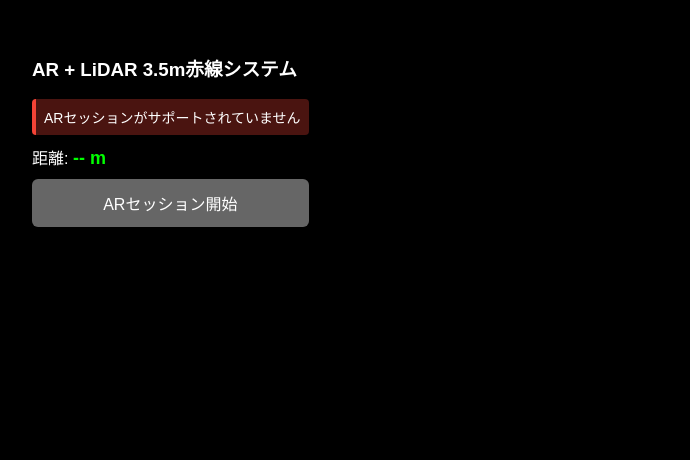
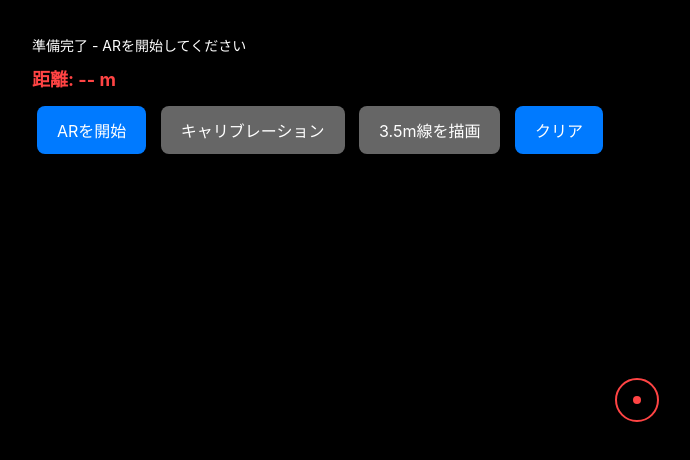
Before and after one commit to shin-w21/test-repository, a plain HTML site: page index.html in a window 1280 px wide. Shown: the whole page, without its empty margins (3-693 px from the left). Drawn offline with nearby package versions, Linux system fonts and the light colour scheme.

Commit message:
Update index.html

```diff
--- a/index.html
+++ b/index.html
@@ -3,299 +3,343 @@
 <head>
     <meta charset="UTF-8">
     <meta name="viewport" content="width=device-width, initial-scale=1.0">
-    <title>AR + LiDAR 3.5m赤線表示</title>
+    <title>AR 3.5m 距離線</title>
     <script src="https://cdnjs.cloudflare.com/ajax/libs/three.js/r128/three.min.js"></script>
     <style>
         body {
             margin: 0;
             padding: 0;
             background: #000;
-            font-family: Arial, sans-serif;
+            font-family: -apple-system, BlinkMacSystemFont, 'Segoe UI', Roboto, sans-serif;
             overflow: hidden;
         }
 
         #container {
-            position: fixed;
+            width: 100vw;
+            height: 100vh;
+            position: relative;
+        }
+
+        #video {
+            width: 100%;
+            height: 100%;
+            object-fit: cover;
+            position: absolute;
             top: 0;
             left: 0;
-            width: 100%;
-            height: 100%;
         }
 
-        #ui {
-            position: fixed;
+        #canvas {
+            position: absolute;
+            top: 0;
+            left: 0;
+            pointer-events: none;
+        }
+
+        #controls {
+            position: absolute;
             top: 20px;
             left: 20px;
-            z-index: 1000;
-            color: white;
+            right: 20px;
             background: rgba(0, 0, 0, 0.7);
             padding: 15px;
-            border-radius: 8px;
-            max-width: 300px;
+            border-radius: 10px;
+            color: white;
+            backdrop-filter: blur(10px);
+            z-index: 1000;
         }
 
-        #startButton {
-            background: #4CAF50;
+        #status {
+            font-size: 14px;
+            margin-bottom: 10px;
+        }
+
+        #distance {
+            font-size: 18px;
+            font-weight: bold;
+            margin-bottom: 10px;
+            color: #ff4444;
+        }
+
+        button {
+            background: #007AFF;
             color: white;
             border: none;
-            padding: 12px 24px;
+            padding: 12px 20px;
+            border-radius: 8px;
             font-size: 16px;
-            border-radius: 6px;
+            margin: 5px;
             cursor: pointer;
-            margin-top: 10px;
-            width: 100%;
+            font-family: inherit;
         }
 
-        #startButton:hover {
-            background: #45a049;
+        button:hover {
+            background: #0056CC;
         }
 
-        #startButton:disabled {
+        button:disabled {
             background: #666;
             cursor: not-allowed;
         }
 
-        .status {
-            margin: 10px 0;
-            padding: 8px;
-            border-radius: 4px;
-            font-size: 14px;
+        #crosshair {
+            position: absolute;
+            top: 50%;
+            left: 50%;
+            transform: translate(-50%, -50%);
+            width: 40px;
+            height: 40px;
+            border: 2px solid #ff4444;
+            border-radius: 50%;
+            pointer-events: none;
+            z-index: 100;
         }
 
-        .status.info {
-            background: rgba(33, 150, 243, 0.3);
-            border-left: 4px solid #2196F3;
+        #crosshair::before {
+            content: '';
+            position: absolute;
+            top: 50%;
+            left: 50%;
+            transform: translate(-50%, -50%);
+            width: 8px;
+            height: 8px;
+            background: #ff4444;
+            border-radius: 50%;
         }
 
-        .status.success {
-            background: rgba(76, 175, 80, 0.3);
-            border-left: 4px solid #4CAF50;
-        }
-
-        .status.error {
-            background: rgba(244, 67, 54, 0.3);
-            border-left: 4px solid #f44336;
-        }
-
-        #distance {
-            color: #00ff00;
-            font-weight: bold;
-            font-size: 18px;
+        .line-indicator {
+            position: absolute;
+            background: #ff4444;
+            border-radius: 2px;
+            z-index: 50;
+            box-shadow: 0 0 10px rgba(255, 68, 68, 0.5);
         }
     </style>
 </head>
 <body>
-    <div id="container"></div>
+    <div id="container">
+        <video id="video" autoplay playsinline muted></video>
+        <canvas id="canvas"></canvas>
 
-    <div id="ui">
-        <h3>AR + LiDAR 3.5m赤線システム</h3>
-        <div id="status" class="status info">システム初期化中...</div>
-        <div>距離: <span id="distance">-- m</span></div>
-        <button id="startButton" disabled>ARセッション開始</button>
+        <div id="crosshair"></div>
+
+        <div id="controls">
+            <div id="status">カメラを初期化中...</div>
+            <div id="distance">距離: -- m</div>
+            <button id="startBtn" onclick="startAR()">ARを開始</button>
+            <button id="calibrateBtn" onclick="calibrate()" disabled>キャリブレーション</button>
+            <button id="drawLineBtn" onclick="drawDistanceLine()" disabled>3.5m線を描画</button>
+            <button id="clearBtn" onclick="clearLines()">クリア</button>
+        </div>
     </div>
 
     <script>
-        class ARLiDARSystem {
-            constructor() {
-                this.scene = null;
-                this.camera = null;
-                this.renderer = null;
-                this.xrSession = null;
-                this.redLine = null;
-                this.hitTestSource = null;
-                this.localSpace = null;
-                this.targetDistance = 3.5; // 3.5メートル
+        let video, canvas, ctx;
+        let scene, camera, renderer;
+        let isARActive = false;
+        let deviceOrientation = { alpha: 0, beta: 0, gamma: 0 };
+        let calibrationOffset = { x: 0, y: 0, z: 0 };
+        let lines = [];
 
-                this.statusEl = document.getElementById('status');
-                this.distanceEl = document.getElementById('distance');
-                this.startButton = document.getElementById('startButton');
+        // カメラの視野角設定（iPhone標準）
+        const FOV = 68; // iPhone標準カメラのFOV
+        const FOCAL_LENGTH_MM = 4.25; // iPhone 13 Pro相当
 
-                this.init();
+        function init() {
+            video = document.getElementById('video');
+            canvas = document.getElementById('canvas');
+            ctx = canvas.getContext('2d');
+
+            // キャンバスサイズを設定
+            canvas.width = window.innerWidth;
+            canvas.height = window.innerHeight;
+
+            // デバイス向き検出
+            if (window.DeviceOrientationEvent) {
+                window.addEventListener('deviceorientation', handleOrientation);
             }
 
-            init() {
-                this.setupThreeJS();
-                this.checkXRSupport();
-                this.setupEventListeners();
+            updateStatus('準備完了 - ARを開始してください');
         }
 
-            setupThreeJS() {
-                // シーンの作成
-                this.scene = new THREE.Scene();
+        async function startAR() {
+            try {
+                updateStatus('カメラにアクセス中...');
 
-                // カメラの作成
-                this.camera = new THREE.PerspectiveCamera(
-                    75,
-                    window.innerWidth / window.innerHeight,
-                    0.1,
-                    1000
-                );
-
-                // レンダラーの作成
-                this.renderer = new THREE.WebGLRenderer({
-                    antialias: true,
-                    alpha: true
-                });
-                this.renderer.setSize(window.innerWidth, window.innerHeight);
-                this.renderer.xr.enabled = true;
-
-                document.getElementById('container').appendChild(this.renderer.domElement);
-
-                // ライトの追加
-                const ambientLight = new THREE.AmbientLight(0xffffff, 0.6);
-                this.scene.add(ambientLight);
-
-                const directionalLight = new THREE.DirectionalLight(0xffffff, 0.8);
-                directionalLight.position.set(0, 10, 5);
-                this.scene.add(directionalLight);
-
-                // 3.5m地点に赤い線を作成
-                this.createRedLine();
-
-                this.updateStatus('Three.jsセットアップ完了', 'success');
+                // カメラストリームを取得
+                const stream = await navigator.mediaDevices.getUserMedia({
+                    video: {
+                        facingMode: 'environment', // 背面カメラ
+                        width: { ideal: 1920 },
+                        height: { ideal: 1080 }
                     }
-
-            createRedLine() {
-                // 縦の赤い線を作成（3.5m地点）
-                const geometry = new THREE.BufferGeometry();
-                const vertices = new Float32Array([
-                    0, -1, -this.targetDistance,  // 下端
-                    0,  2, -this.targetDistance   // 上端
-                ]);
-                geometry.setAttribute('position', new THREE.BufferAttribute(vertices, 3));
-
-                const material = new THREE.LineBasicMaterial({
-                    color: 0xff0000,
-                    linewidth: 5
                 });
 
-                this.redLine = new THREE.Line(geometry, material);
-                this.scene.add(this.redLine);
+                video.srcObject = stream;
+                await video.play();
 
-                // 追加で太い線を作成（視認性向上）
-                const cylinderGeometry = new THREE.CylinderGeometry(0.01, 0.01, 3, 8);
-                const cylinderMaterial = new THREE.MeshBasicMaterial({ color: 0xff0000 });
-                const cylinder = new THREE.Mesh(cylinderGeometry, cylinderMaterial);
-                cylinder.position.set(0, 0.5, -this.targetDistance);
-                this.scene.add(cylinder);
-            }
+                // キャンバスサイズを動画に合わせて調整
+                canvas.width = video.videoWidth || window.innerWidth;
+                canvas.height = video.videoHeight || window.innerHeight;
 
-            async checkXRSupport() {
-                if (!navigator.xr) {
-                    this.updateStatus('WebXRがサポートされていません', 'error');
-                    return;
-                }
+                isARActive = true;
+                updateStatus('AR有効 - デバイスを動かして距離を測定');
 
-                try {
-                    const isSupported = await navigator.xr.isSessionSupported('immersive-ar');
-                    if (isSupported) {
-                        this.updateStatus('AR対応デバイスです', 'success');
-                        this.startButton.disabled = false;
-                    } else {
-                        this.updateStatus('ARセッションがサポートされていません', 'error');
-                    }
+                document.getElementById('startBtn').disabled = true;
+                document.getElementById('calibrateBtn').disabled = false;
+                document.getElementById('drawLineBtn').disabled = false;
+
+                // AR描画ループ開始
+                requestAnimationFrame(render);
+
             } catch (error) {
-                    this.updateStatus('XRサポートチェックエラー: ' + error.message, 'error');
+                console.error('カメラアクセスエラー:', error);
+                updateStatus('カメラアクセスに失敗しました');
             }
         }
 
-            setupEventListeners() {
-                this.startButton.addEventListener('click', () => this.startAR());
-
-                window.addEventListener('resize', () => {
-                    this.camera.aspect = window.innerWidth / window.innerHeight;
-                    this.camera.updateProjectionMatrix();
-                    this.renderer.setSize(window.innerWidth, window.innerHeight);
-                });
+        function handleOrientation(event) {
+            deviceOrientation = {
+                alpha: event.alpha || 0, // Z軸回転
+                beta: event.beta || 0,   // X軸回転
+                gamma: event.gamma || 0  // Y軸回転
+            };
         }
 
-            async startAR() {
-                try {
-                    this.updateStatus('ARセッション開始中...', 'info');
+        function calibrate() {
+            calibrationOffset = {
+                x: deviceOrientation.gamma,
+                y: deviceOrientation.beta,
+                z: deviceOrientation.alpha
+            };
+            updateStatus('キャリブレーション完了');
+        }
 
-                    this.xrSession = await navigator.xr.requestSession('immersive-ar', {
-                        requiredFeatures: ['local', 'hit-test'],
-                        optionalFeatures: ['dom-overlay', 'light-estimation']
+        function calculateDistance() {
+            // デバイスの傾きから距離を推定
+            const tiltAngle = (deviceOrientation.beta - calibrationOffset.y) * Math.PI / 180;
+
+            // カメラの高さを1.5mと仮定
+            const cameraHeight = 1.5;
+
+            // 三角法を使用して距離を計算
+            let distance;
+            if (Math.abs(tiltAngle) > 0.01) {
+                distance = Math.abs(cameraHeight / Math.tan(tiltAngle));
+            } else {
+                distance = 100; // 水平な場合は遠距離とする
+            }
+
+            // 現実的な範囲に制限
+            distance = Math.max(0.5, Math.min(distance, 50));
+
+            return distance;
+        }
+
+        function drawDistanceLine() {
+            const targetDistance = 3.5; // 3.5m
+            const currentDistance = calculateDistance();
+
+            // 画面中央から線を描画
+            const centerX = canvas.width / 2;
+            const centerY = canvas.height / 2;
+
+            // 距離に基づいて線の長さと位置を計算
+            const lineLength = Math.min(canvas.width * 0.8, 400);
+            const lineWidth = 4;
+
+            // 水平線を描画
+            const line = {
+                x: centerX - lineLength / 2,
+                y: centerY,
+                width: lineLength,
+                height: lineWidth,
+                distance: targetDistance
+            };
+
+            lines.push(line);
+            updateStatus(`3.5m線を描画しました（現在の距離: ${currentDistance.toFixed(1)}m）`);
+        }
+
+        function clearLines() {
+            lines = [];
+            updateStatus('線をクリアしました');
+        }
+
+        function render() {
+            if (!isARActive) return;
+
+            // キャンバスをクリア
+            ctx.clearRect(0, 0, canvas.width, canvas.height);
+
+            // 現在の距離を計算
+            const currentDistance = calculateDistance();
+            document.getElementById('distance').textContent = `距離: ${currentDistance.toFixed(1)}m`;
+
+            // 保存された線を描画
+            ctx.strokeStyle = '#ff4444';
+            ctx.fillStyle = '#ff4444';
+            ctx.shadowColor = '#ff4444';
+            ctx.shadowBlur = 10;
+
+            lines.forEach(line => {
+                // メイン線
+                ctx.fillRect(line.x, line.y - line.height/2, line.width, line.height);
+
+                // 端点のマーカー
+                ctx.beginPath();
+                ctx.arc(line.x, line.y, 8, 0, 2 * Math.PI);
+                ctx.fill();
+
+                ctx.beginPath();
+                ctx.arc(line.x + line.width, line.y, 8, 0, 2 * Math.PI);
+                ctx.fill();
+
+                // 距離ラベル
+                ctx.font = 'bold 16px -apple-system, BlinkMacSystemFont, sans-serif';
+                ctx.fillStyle = '#ffffff';
+                ctx.strokeStyle = '#000000';
+                ctx.lineWidth = 3;
+                ctx.strokeText(`${line.distance}m`, line.x + line.width/2 - 15, line.y - 15);
+                ctx.fillText(`${line.distance}m`, line.x + line.width/2 - 15, line.y - 15);
             });
 
-                    await this.renderer.xr.setSession(this.xrSession);
+            // 3.5m地点の視覚的インジケーター
+            if (Math.abs(currentDistance - 3.5) < 0.3) {
+                // 目標距離に近い場合、緑色のインジケーターを表示
+                ctx.fillStyle = '#44ff44';
+                ctx.fillRect(canvas.width/2 - 100, canvas.height - 100, 200, 20);
 
-                    // ヒットテストソースの設定
-                    const viewerSpace = await this.xrSession.requestReferenceSpace('viewer');
-                    this.hitTestSource = await this.xrSession.requestHitTestSource({ space: viewerSpace });
-
-                    this.localSpace = await this.xrSession.requestReferenceSpace('local');
-
-                    this.updateStatus('ARセッション開始！', 'success');
-                    this.startButton.style.display = 'none';
-
-                    // レンダリングループ開始
-                    this.renderer.setAnimationLoop((time, frame) => this.render(time, frame));
-
-                } catch (error) {
-                    this.updateStatus('ARセッション開始エラー: ' + error.message, 'error');
-                }
+                ctx.font = 'bold 18px -apple-system, BlinkMacSystemFont, sans-serif';
+                ctx.fillStyle = '#ffffff';
+                ctx.strokeStyle = '#000000';
+                ctx.lineWidth = 2;
+                ctx.strokeText('3.5m 地点!', canvas.width/2 - 40, canvas.height - 85);
+                ctx.fillText('3.5m 地点!', canvas.width/2 - 40, canvas.height - 85);
             }
 
-            render(time, frame) {
-                if (frame && this.hitTestSource && this.localSpace) {
-                    // ヒットテストの実行
-                    const hitTestResults = frame.getHitTestResults(this.hitTestSource);
-
-                    if (hitTestResults.length > 0) {
-                        const hit = hitTestResults[0];
-                        const pose = hit.getPose(this.localSpace);
-
-                        if (pose) {
-                            // カメラから検出された平面までの距離を計算
-                            const distance = Math.sqrt(
-                                pose.transform.position.x ** 2 +
-                                pose.transform.position.y ** 2 +
-                                pose.transform.position.z ** 2
-                            );
-
-                            this.distanceEl.textContent = distance.toFixed(2) + ' m';
-
-                            // 3.5m地点の線の位置を更新
-                            if (this.redLine) {
-                                // カメラの向いている方向に3.5m地点で線を配置
-                                const cameraDirection = new THREE.Vector3(0, 0, -1);
-                                cameraDirection.applyQuaternion(this.camera.quaternion);
-
-                                const linePosition = cameraDirection.multiplyScalar(this.targetDistance);
-                                this.redLine.position.copy(linePosition);
-
-                                // 線をカメラの方向に向ける
-                                this.redLine.lookAt(this.camera.position);
-                            }
-                        }
-                    }
+            requestAnimationFrame(render);
         }
 
-                this.renderer.render(this.scene, this.camera);
+        function updateStatus(message) {
+            document.getElementById('status').textContent = message;
         }
 
-            updateStatus(message, type = 'info') {
-                this.statusEl.textContent = message;
-                this.statusEl.className = `status ${type}`;
-                console.log(`[AR-LiDAR] ${message}`);
+        // 画面向き変更時の処理
+        window.addEventListener('resize', () => {
+            if (canvas) {
+                canvas.width = window.innerWidth;
+                canvas.height = window.innerHeight;
             }
-        }
-
-        // システム初期化
-        document.addEventListener('DOMContentLoaded', () => {
-            new ARLiDARSystem();
         });
 
-        // デバッグ用: タッチで手動距離更新
-        let debugDistance = 3.5;
-        document.addEventListener('touchstart', (e) => {
-            e.preventDefault();
-            debugDistance += 0.5;
-            if (debugDistance > 10) debugDistance = 1;
-            document.getElementById('distance').textContent = debugDistance.toFixed(1) + ' m';
-        });
+        // 初期化
+        window.addEventListener('load', init);
 
+        // PWA対応のためのサービスワーカー登録
+        if ('serviceWorker' in navigator) {
+            navigator.serviceWorker.register('data:text/javascript,console.log("SW registered")');
+        }
     </script>
 </body>
 </html>
```
Lines whose indentation alone changed are shown as unchanged.
